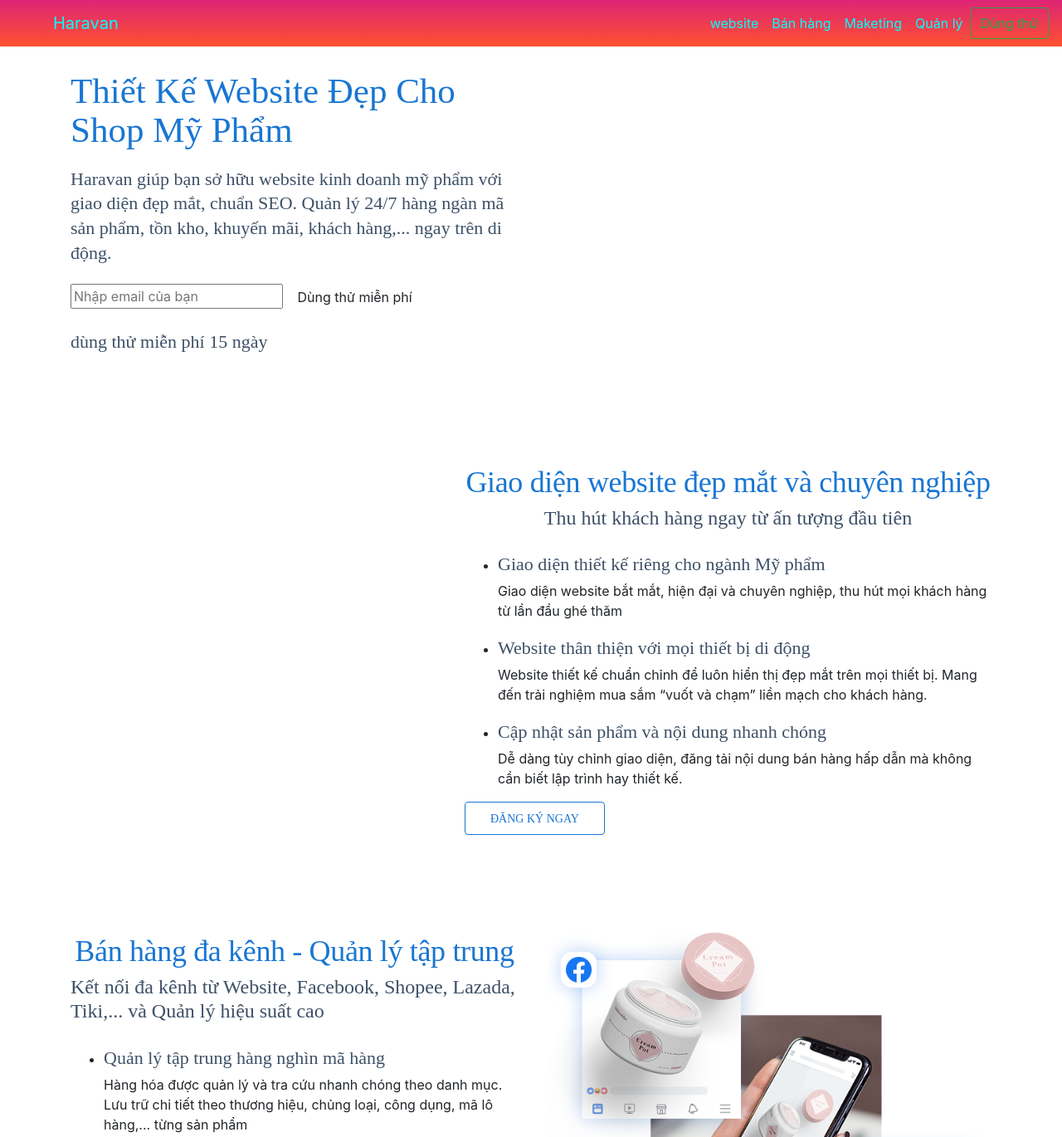
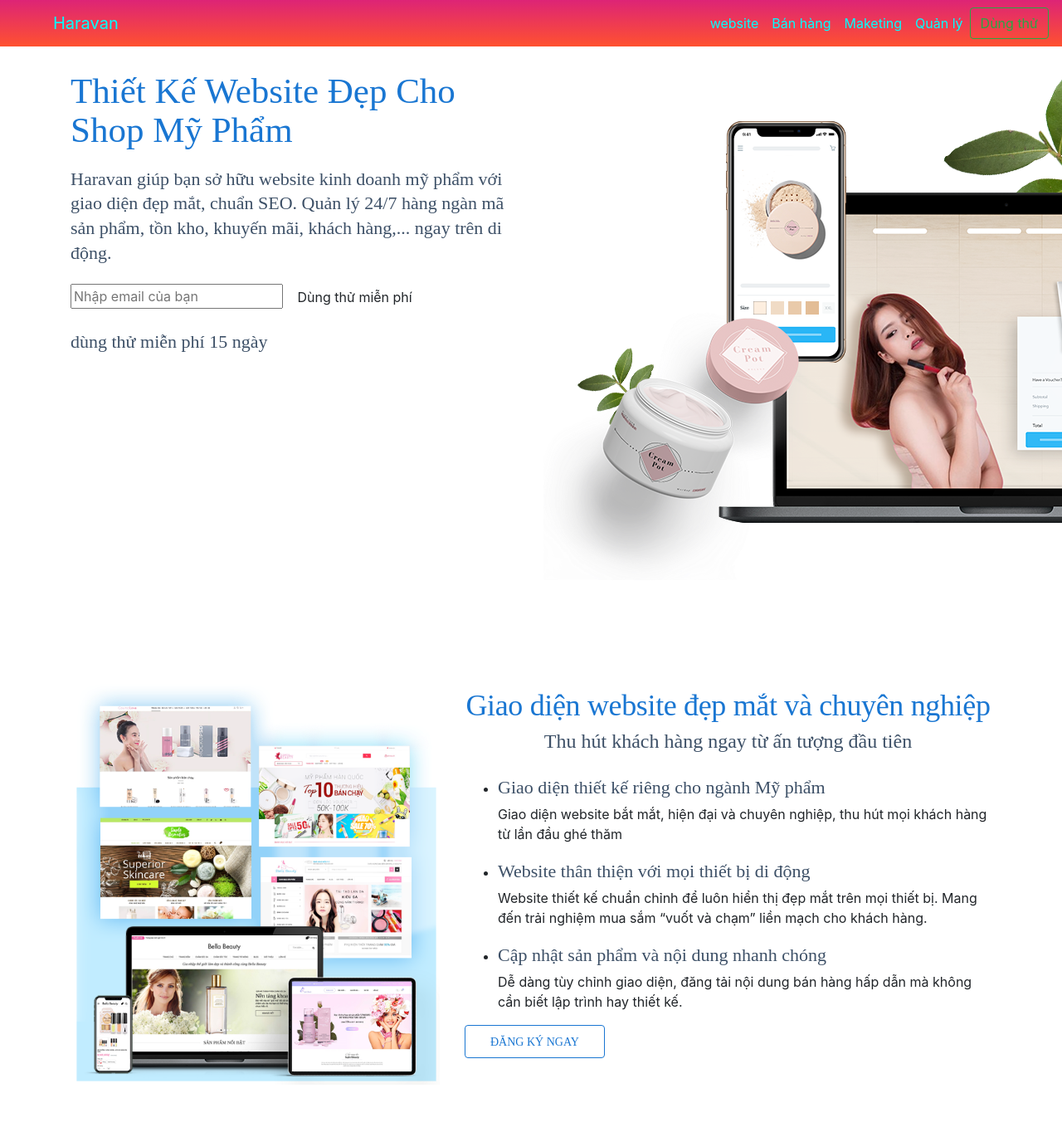
Before and after one commit to nguyentheloc170900/BW2202R1, a plain HTML site: page case study 2/index.html in a window 1280 px wide. Shown: the top 1370 px of the page at 83% size. Drawn offline with Linux system fonts and the light colour scheme.

Commit message:
sualai
update

```diff
--- a/case study 2/index.html
+++ b/case study 2/index.html
@@ -83,7 +83,7 @@
 
                 </div>
                 <div class=" col-lg-6 col-md-6 col-sm-12 col-xs-12">
-                    <img class="owl-lazy" src="./imagess/haraweb-cosmetics-banner2_6307e621cae04e1ab02aaed4e0687658.png" alt="">
+                    <img class="owl-lazy" src="./images/haraweb-cosmetics-banner2_6307e621cae04e1ab02aaed4e0687658.webp" alt="">
                 </div>
             </div>
         </div>
@@ -92,7 +92,7 @@
         <div class="container text-left">
             <div class="row">
                 <div class="col-lg-5 col-md-5 col-sm-12 col-xs-12 ">
-                   <img class="lazyload"  src="./imagess/haraweb-cosmetics-1_d80b7d39d99e44b1a2c14f1ae61fd760.png" width="100%" alt="">
+                   <img class="lazyload"  src="./images/haraweb-cosmetics-1_d80b7d39d99e44b1a2c14f1ae61fd760.webp" width="100%" alt="">
                 </div>
              <div class="col-lg-7 col-md-7 col-sm-12 col-xs-12">
                 <div class="inforDetail-title">
```
